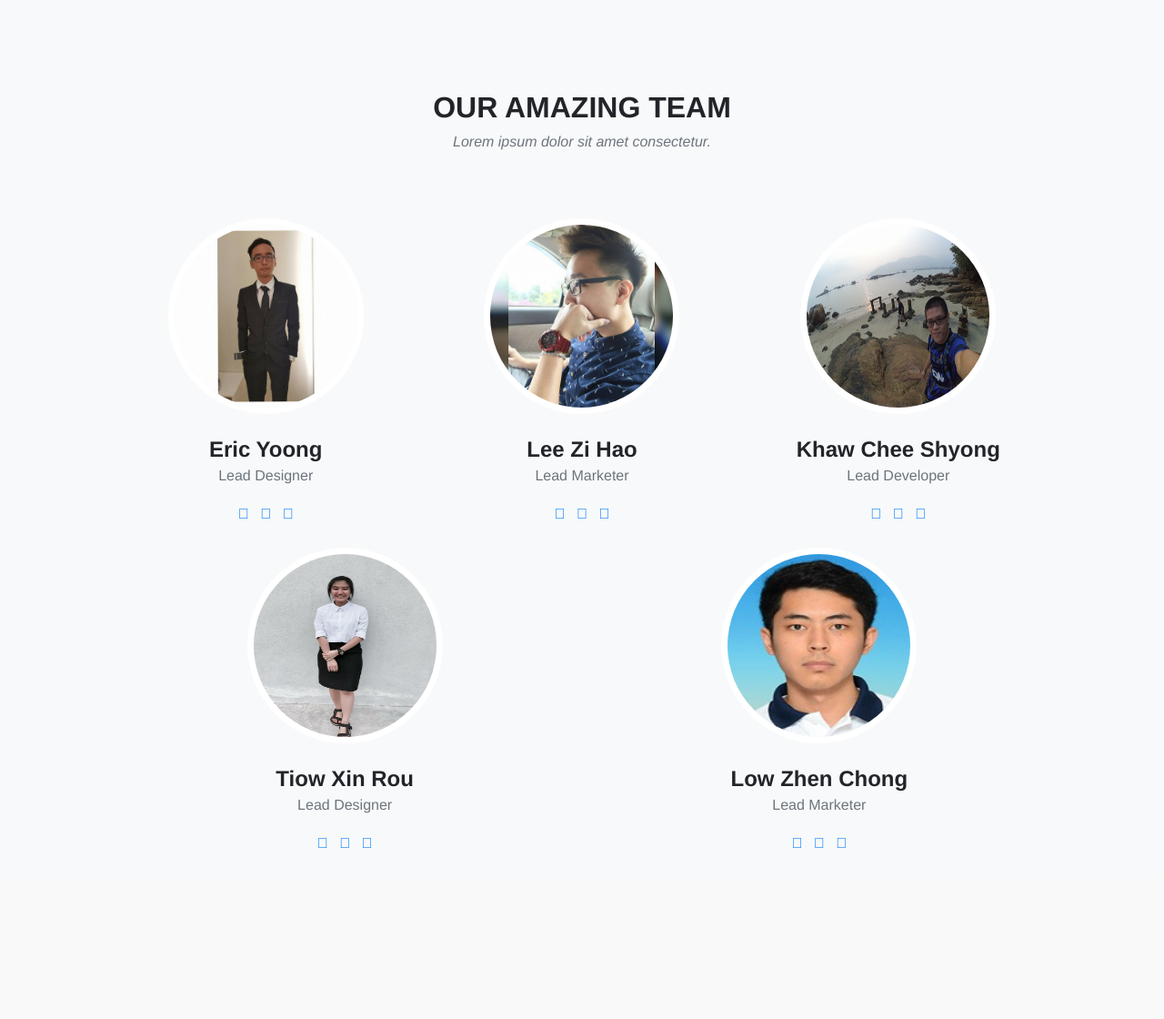
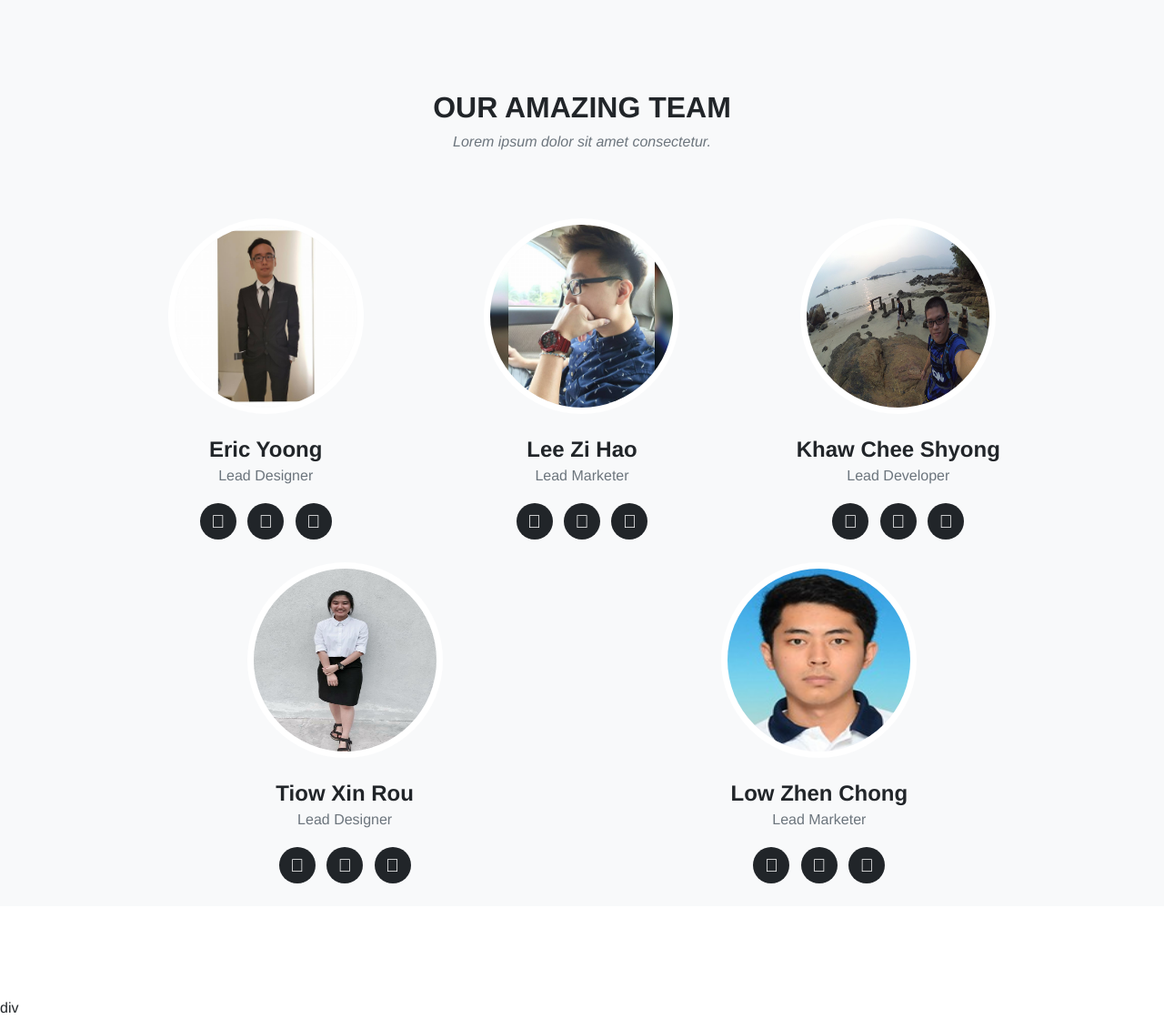
Before and after one commit to EricYoong/WebAssignmentE, a PHP site: page /WebAssignment.html in a window 1280 px wide; the page is wider, and only the part inside the window is pictured. Shown: the part 1436-2556 px from the top of that part at 91% size. Before the commit the page ends 2368 px from the top of that part, so only its background shows below. Run offline with PHP 8.4, Linux system fonts and the light colour scheme; some libraries are stand-ins or nearby versions.

Commit message:
Add some function

```diff
--- a/WEbAssignment/WebAssignment.html
+++ b/WEbAssignment/WebAssignment.html
@@ -289,6 +289,14 @@
         </div>
     </section>
 
+    <section id="aboutUs">
+        div
+
+
+
+
+    </section>
+
 
 
     <!--    jquery and jquery easing animation-->
--- a/WEbAssignment/css/main.css
+++ b/WEbAssignment/css/main.css
@@ -381,3 +381,27 @@
   .team-member p {
       margin-top: 0;
   }
+
+/*Social button*/
+ul.social-buttons {
+  margin-bottom: 0;
+}
+
+ul.social-buttons li a {
+  font-size: 20px;
+  line-height: 40px;
+  display: block;
+  width: 40px;
+  height: 40px;
+  -webkit-transition: all 0.3s;
+  -moz-transition: all 0.3s;
+  transition: all 0.3s;
+  color: white;
+  border-radius: 100%;
+  outline: none;
+  background-color: #212529;
+}
+
+ul.social-buttons li a:active, ul.social-buttons li a:focus, ul.social-buttons li a:hover {
+  background-color: #fed136;
+}
```
Also changed, not shown: WEbAssignment/js/firebase.js (renamed from WEbAssignment/jquery/firebase.js). Lines whose indentation alone changed are shown as unchanged.
